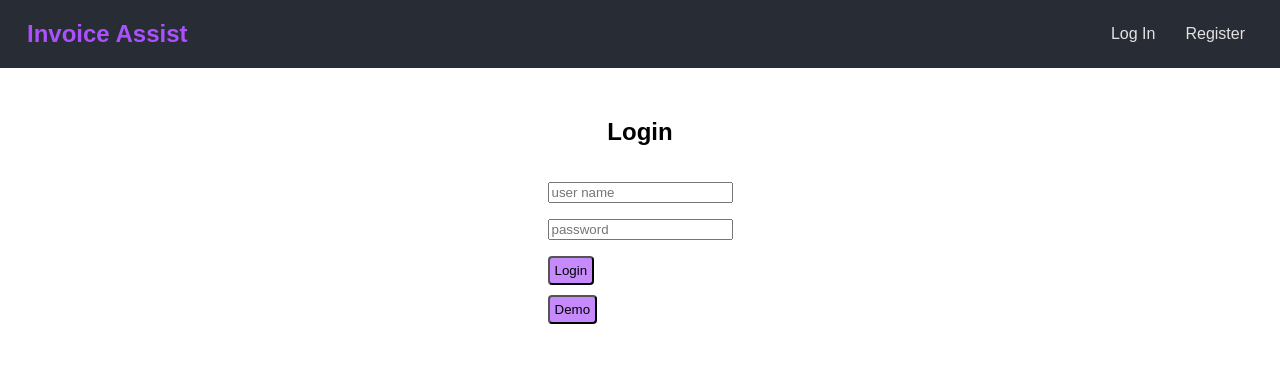
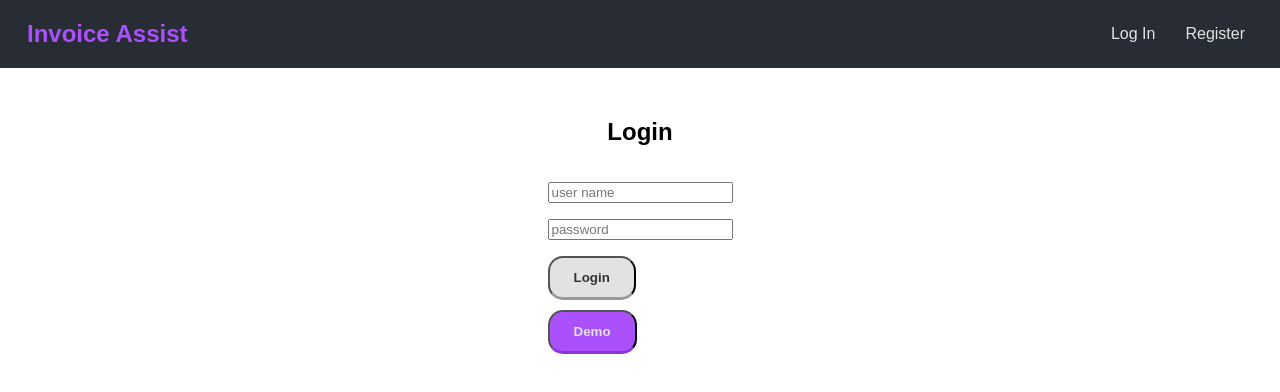
Before and after one commit to f-ren/invoice-assist, a React (Create React App) app: page /login in a window 1280 px wide. Shown: the top 392 px of the page. Built offline with nearby package versions, Linux system fonts and the light colour scheme.

Commit message:
small changes

```diff
--- a/public/index.html
+++ b/public/index.html
@@ -33,7 +33,7 @@
       work correctly both with client-side routing and a non-root public URL.
       Learn how to configure a non-root public URL by running `npm run build`.
     -->
-    <title>React App</title>
+    <title>Invoice Assist</title>
   </head>
   <body>
     <noscript>You need to enable JavaScript to run this app.</noscript>
--- a/src/components/Forms/LoginForm/LoginForm.js
+++ b/src/components/Forms/LoginForm/LoginForm.js
@@ -71,7 +71,7 @@ export default class LoginForm extends Component {
           <input
             aria-label="Login button"
             type="submit"
-            className="login-btn"
+            className="button"
             value="Login"
           />
         </form>
@@ -79,7 +79,7 @@ export default class LoginForm extends Component {
           <input
             aria-label="Demo button"
             type="submit"
-            className="login-btn"
+            className="button primary"
             value="Demo"
           />
         </form>
```
Also changed, not shown: 1 other file (tests, documents, lock files or other folders).
